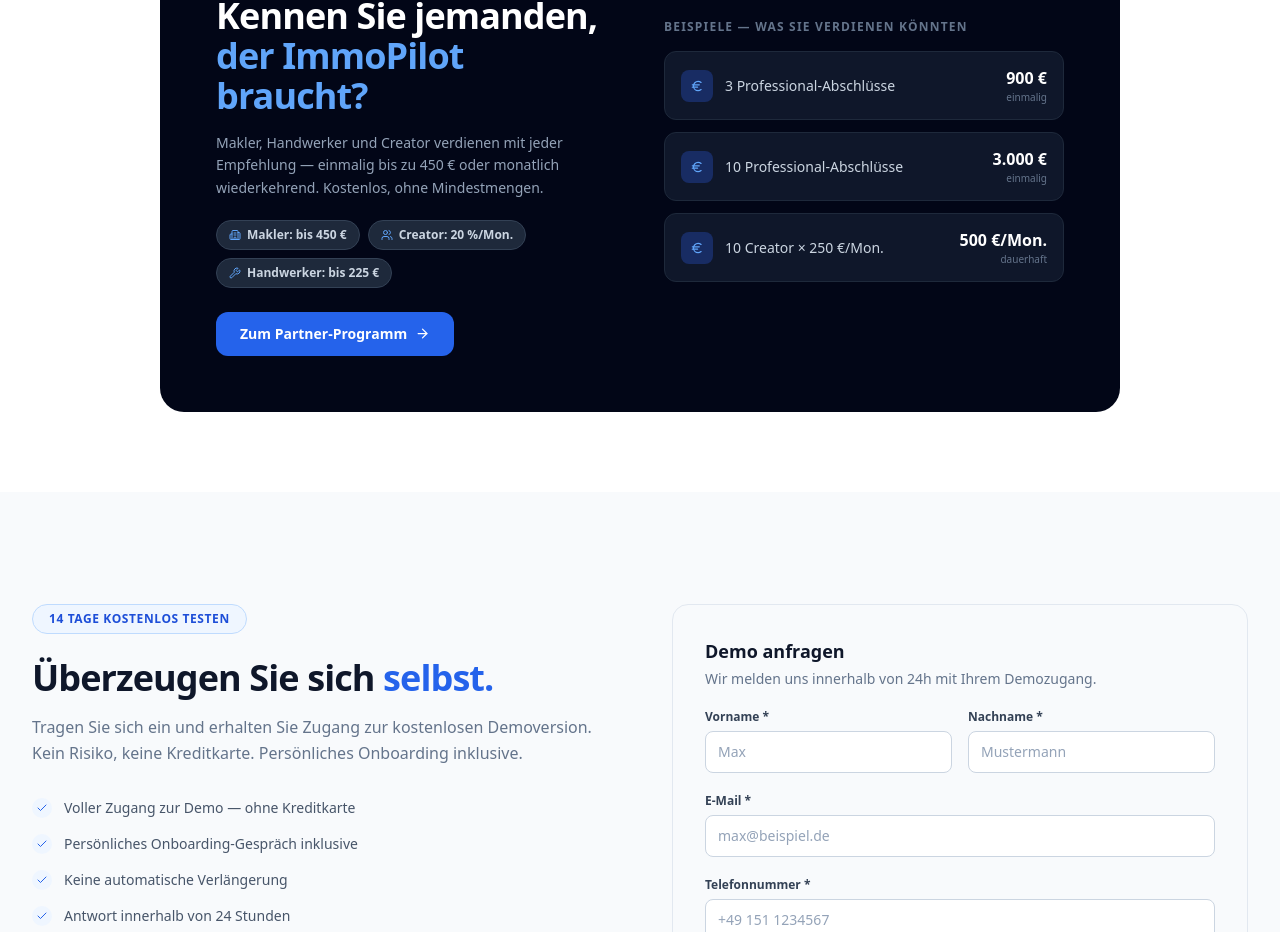
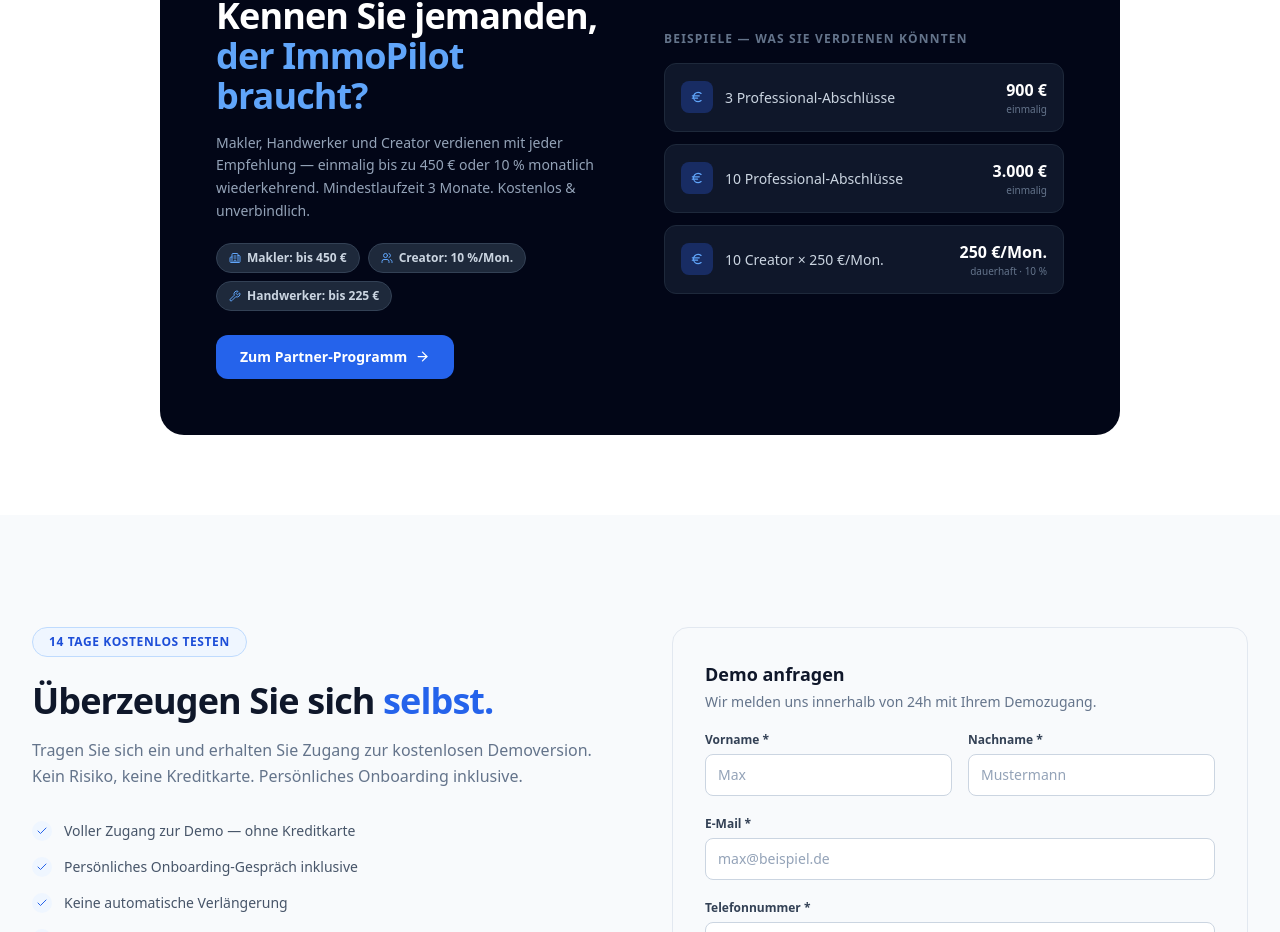
Before and after one commit to SecurityDocs/immopilot-website, a Next.js app: page / in a window 1280 px wide. Shown: the part 6500-7432 px from the top of the page. Built offline with nearby package versions, Linux system fonts and the light colour scheme.

Commit message:
fix: PartnerTeaser auf 10% Provision korrigiert (war noch 20%)
- Creator-Badge: 20%/Mon. → 10%/Mon.
- Beispiel-Betrag: 500 €/Mon. → 250 €/Mon. (10% von 250€ × 10 Kunden)
- Beschreibungstext: 10% + Mindestlaufzeit 3 Monate ergänzt

Co-Authored-By: Claude Sonnet 4.6 <noreply@anthropic.com>

```diff
--- a/app/components/PartnerTeaser.tsx
+++ b/app/components/PartnerTeaser.tsx
@@ -4,12 +4,12 @@ import { Euro, ArrowRight, Star, Building2, Users, Wrench } from "lucide-react";
 const examples = [
   { label: "3 Professional-Abschlüsse", earn: "900 €", period: "einmalig" },
   { label: "10 Professional-Abschlüsse", earn: "3.000 €", period: "einmalig" },
-  { label: "10 Creator × 250 €/Mon.", earn: "500 €/Mon.", period: "dauerhaft" },
+  { label: "10 Creator × 250 €/Mon.", earn: "250 €/Mon.", period: "dauerhaft · 10 %" },
 ];
 
 const badges = [
   { icon: Building2, label: "Makler: bis 450 €" },
-  { icon: Users, label: "Creator: 20 %/Mon." },
+  { icon: Users, label: "Creator: 10 %/Mon." },
   { icon: Wrench, label: "Handwerker: bis 225 €" },
 ];
 
@@ -31,7 +31,7 @@ export default function PartnerTeaser() {
                 <span className="text-primary-400">der ImmoPilot braucht?</span>
               </h2>
               <p className="text-slate-400 text-sm leading-relaxed mb-5">
-                Makler, Handwerker und Creator verdienen mit jeder Empfehlung — einmalig bis zu 450 € oder monatlich wiederkehrend. Kostenlos, ohne Mindestmengen.
+                Makler, Handwerker und Creator verdienen mit jeder Empfehlung — einmalig bis zu 450 € oder 10 % monatlich wiederkehrend. Mindestlaufzeit 3 Monate. Kostenlos & unverbindlich.
               </p>
               <div className="flex flex-wrap gap-2 mb-6">
                 {badges.map((item) => (
```
